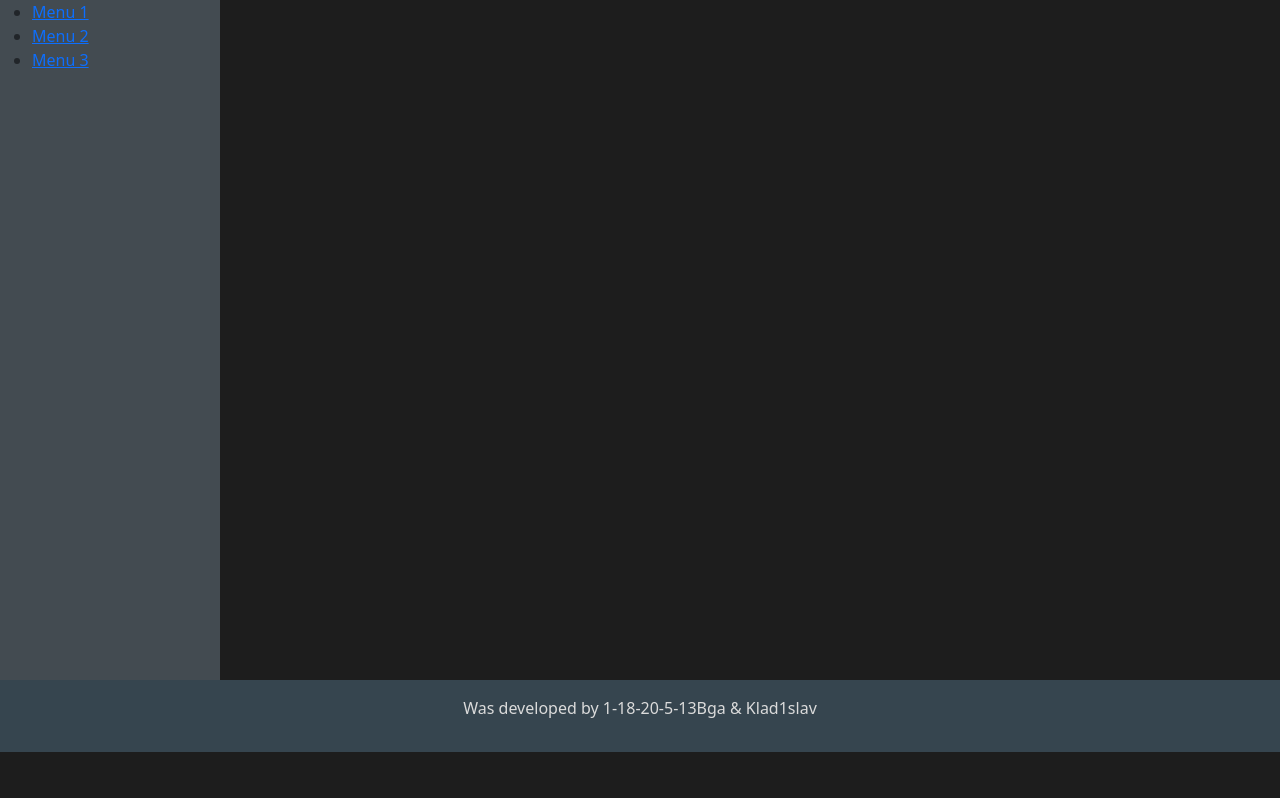
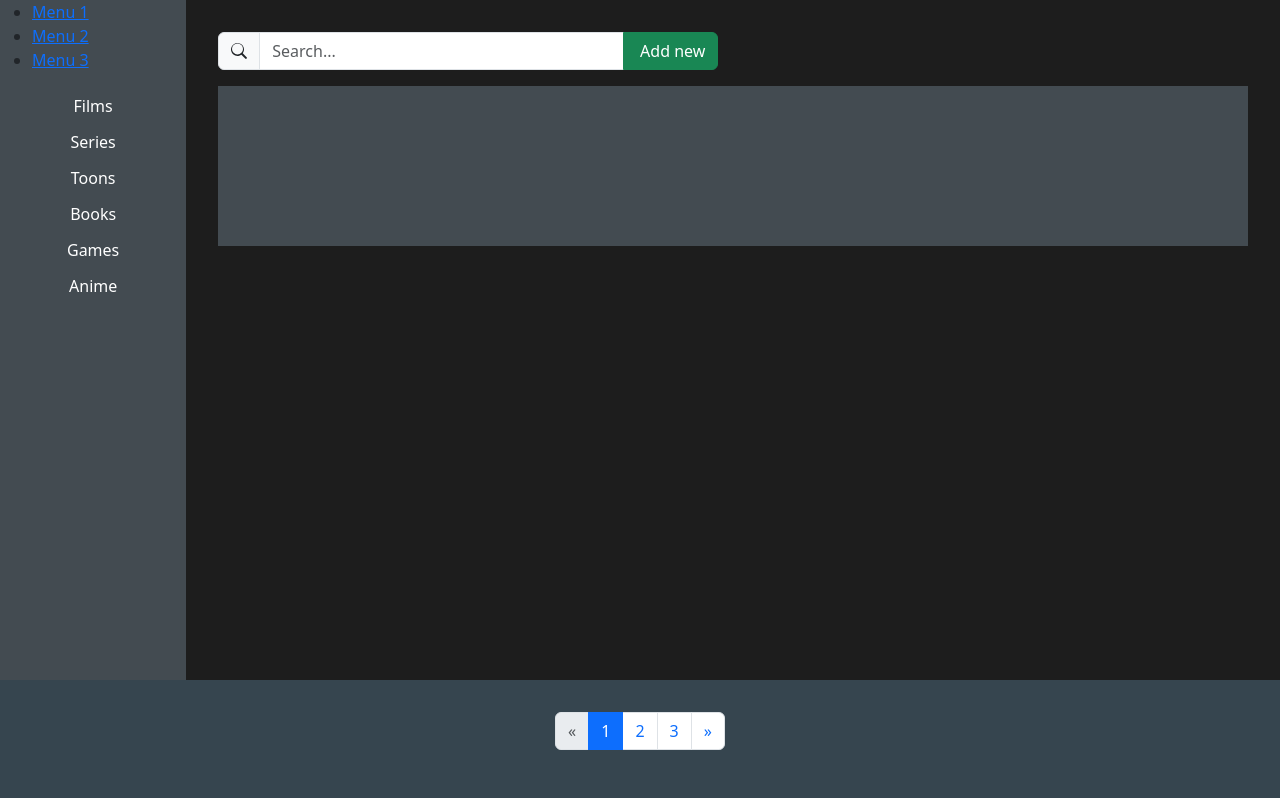
Before and after one commit to Klad1slav/YourMediaTech-YMT-, a Django app: page /rating_menu/ in a window 1280 px wide. Shown: the part 68-866 px from the top of the page. Before the commit the page ends 820 px from the top, so only its background shows below. Run offline with Django 5.2, Linux system fonts and the light colour scheme; parts of the project's set-up code (start-up, migrations or seed data) failed here and were passed over.

Commit message:
Modified rating menu
-added buttons to side bar
-added search bar
-added pagination
-added block for media content

```diff
--- /dev/null
+++ b/rating_menu/static/rating_menu/styles/buttons.css
@@ -0,0 +1,6 @@
+#header_buttons {
+    flex-direction: column;
+}
+.btn-success{
+    padding-left: 1rem;
+}
--- a/rating_menu/static/rating_menu/styles/others.css
+++ b/rating_menu/static/rating_menu/styles/others.css
@@ -12,4 +12,10 @@
     padding: 2rem;
     background: #1D1D1D;
     color: #fff;
+    width: 100%;
 }
+.media-content{
+    width: 100%;
+    background-color: #434B51;
+    min-height: 10rem;
+}
--- a/rating_menu/templates/rating_menu/index.html
+++ b/rating_menu/templates/rating_menu/index.html
@@ -3,6 +3,7 @@
 
 {%block css_files%}
 <link rel="stylesheet" href="{%static "rating_menu/styles/others.css"%}">
+<link rel="stylesheet" href="{%static "rating_menu/styles/buttons.css"%}">
 {%endblock%}
 
 {%block content%}
@@ -13,8 +14,32 @@
             <li><a href="#">Menu 2</a></li>
             <li><a href="#">Menu 3</a></li>
         </ul>
+        {%include "includes/header_buttons.html"%}
     </nav>
     <main class="main-content">
+        <div class="input-group mb-3" style="max-width: 500px;">
+            <span class="input-group-text" id="search-icon">
+                <svg xmlns="http://www.w3.org/2000/svg" width="16" height="16" fill="currentColor" class="bi bi-search" viewBox="0 0 16 16">
+                    <path d="M11.742 10.344a6.5 6.5 0 1 0-1.397 1.398h-.001l3.85 3.85a1 1 0 0 0 1.415-1.415l-3.85-3.85zm-5.242 1.106a5.5 5.5 0 1 1 0-11 5.5 5.5 0 0 1 0 11z"/>
+                </svg>
+            </span>
+            <input type="text" class="form-control" placeholder="Search..." aria-label="Search" aria-describedby="search-icon">
+            <button type="button" class="btn btn-success">Add new</button>
+        </div>
+        <div class="media-content">
+        </div>
     </main>
 </div>
 {%endblock%}
+
+{%block footer%}
+    <nav class="nav justify-content-center p-3">
+        <ul class="pagination">
+            <li class="page-item disabled"><a class="page-link" href="#">&laquo;</a></li>
+            <li class="page-item active"><a class="page-link" href="#">1</a></li>
+            <li class="page-item"><a class="page-link" href="#">2</a></li>
+            <li class="page-item"><a class="page-link" href="#">3</a></li>
+            <li class="page-item"><a class="page-link" href="#">&raquo;</a></li>
+        </ul>
+    </nav>
+{%endblock%}
--- a/static/buttons.css
+++ b/static/buttons.css
@@ -6,3 +6,19 @@
     background-color: #DBDBDB !important;
     color: #1D1D1D !important;
 }
+#header_buttons {
+    display: flex;
+    flex-direction: row;         /* Optional: space between buttons */
+    width: 100%;
+}
+
+#header_buttons button {
+    background-color:#434B51;
+    flex: 1 1 0;
+    width: 100%;
+    border-radius: 0;
+}
+#header_buttons button:hover {
+    background-color: #92AEC0 !important;
+    color: #DBDBDB !important;
+}
--- a/static/others.css
+++ b/static/others.css
@@ -25,19 +25,3 @@ footer{
     display: flex;
     flex-direction: column;
 }
-#header_buttons {
-    display: flex;
-    flex-direction: row;         /* Optional: space between buttons */
-    width: 100%;
-}
-
-#header_buttons button {
-    background-color:#434B51;
-    flex: 1 1 0;
-    width: 100%;
-    border-radius: 0;
-}
-#header_buttons button:hover {
-    background-color: #92AEC0 !important;
-    color: #DBDBDB !important;
-}
--- a/static/text.css
+++ b/static/text.css
@@ -1,3 +1,3 @@
-h1, p{
+h1,h2, p{
     color: #DBDBDB;
 }
--- a/templates/base.html
+++ b/templates/base.html
@@ -35,9 +35,10 @@
         {% endblock %}
     </div>
     <footer>
-            <nav class="nav justify-content-center p-3">
-                <p>Was developed by 1-18-20-5-13Bga & Klad1slav</p>
-            </nav>
+        <nav class="nav justify-content-center p-3">
+            {%block footer%}
+            {%endblock%}
+        </nav>
     </footer>
 </body>
 </html>
--- a/welcome_page/static/welcome_page/styles.css
+++ b/welcome_page/static/welcome_page/styles.css
@@ -9,6 +9,5 @@
     font-size:15rem;
 }
 #sub_logo{
-    color: #DBDBDB;
     font-size:5rem;
 }
--- a/welcome_page/templates/welcome_page/index.html
+++ b/welcome_page/templates/welcome_page/index.html
@@ -15,3 +15,7 @@
         <h2 id="sub_logo">Your media library</h2>
     </div>
 {%endblock%}
+
+{%block footer%}
+    <p>Was developed by 1-18-20-5-13Bga & Klad1slav</p>
+{%endblock%}
```
